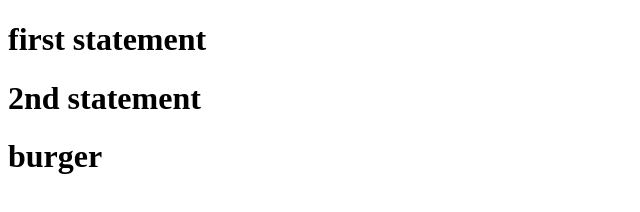
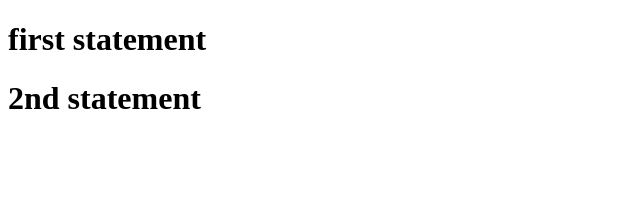
Before and after one commit to Bhargav122/TestingDemo, a plain HTML site: page index.html in a window 1280 px wide. Shown: the whole page, without its empty margins (0-640 px from the left). Drawn offline with Linux system fonts and the light colour scheme.

Commit message:
Revert "burger"
This reverts commit 2dcbc3c76a1acffe1021aa6a1c69102f67ac370f.

```diff
--- a/index.html
+++ b/index.html
@@ -9,6 +9,5 @@
   <body>
     <h1>first statement</h1>
     <h1>2nd statement</h1>
-    <h1>burger</h1>
   </body>
 </html>
```
